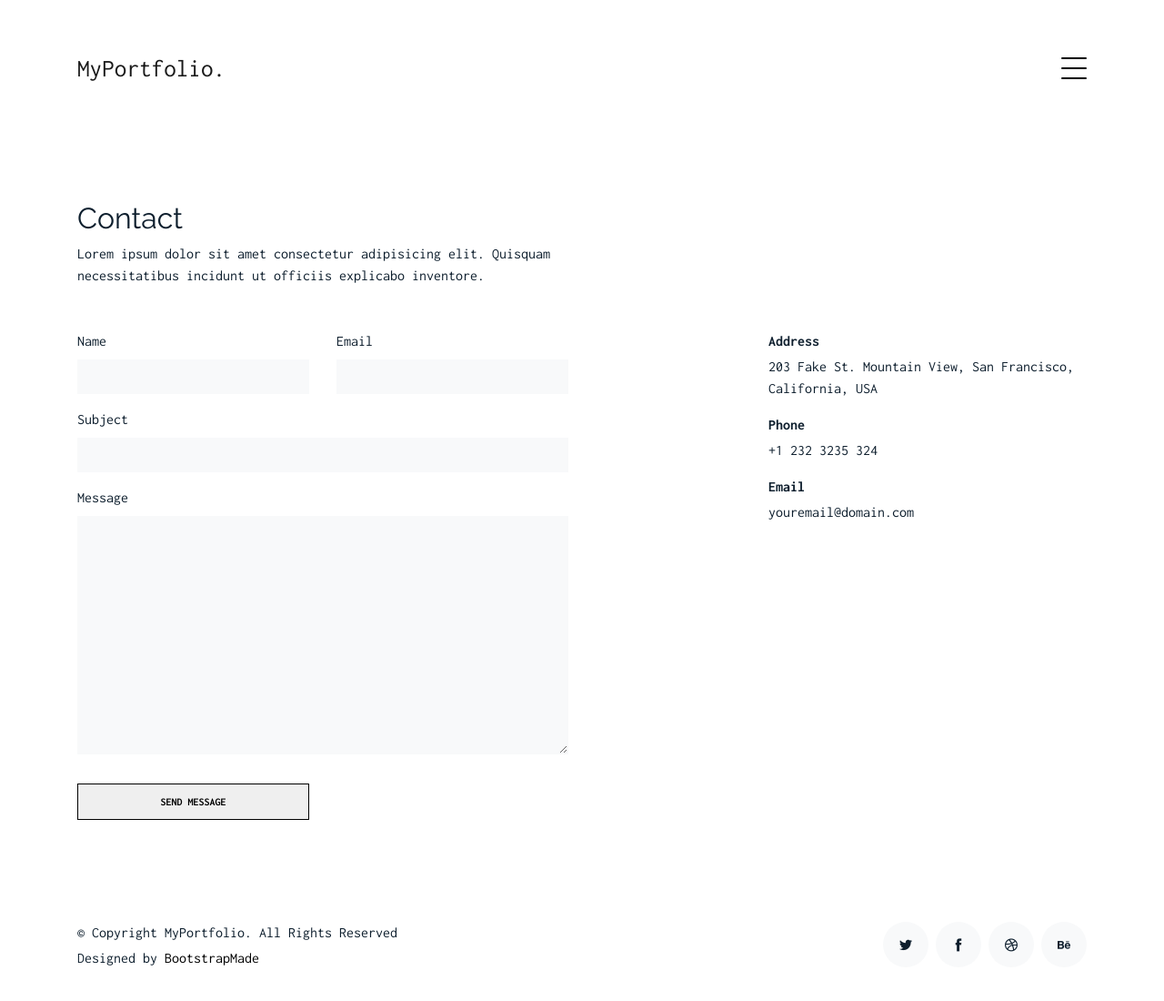
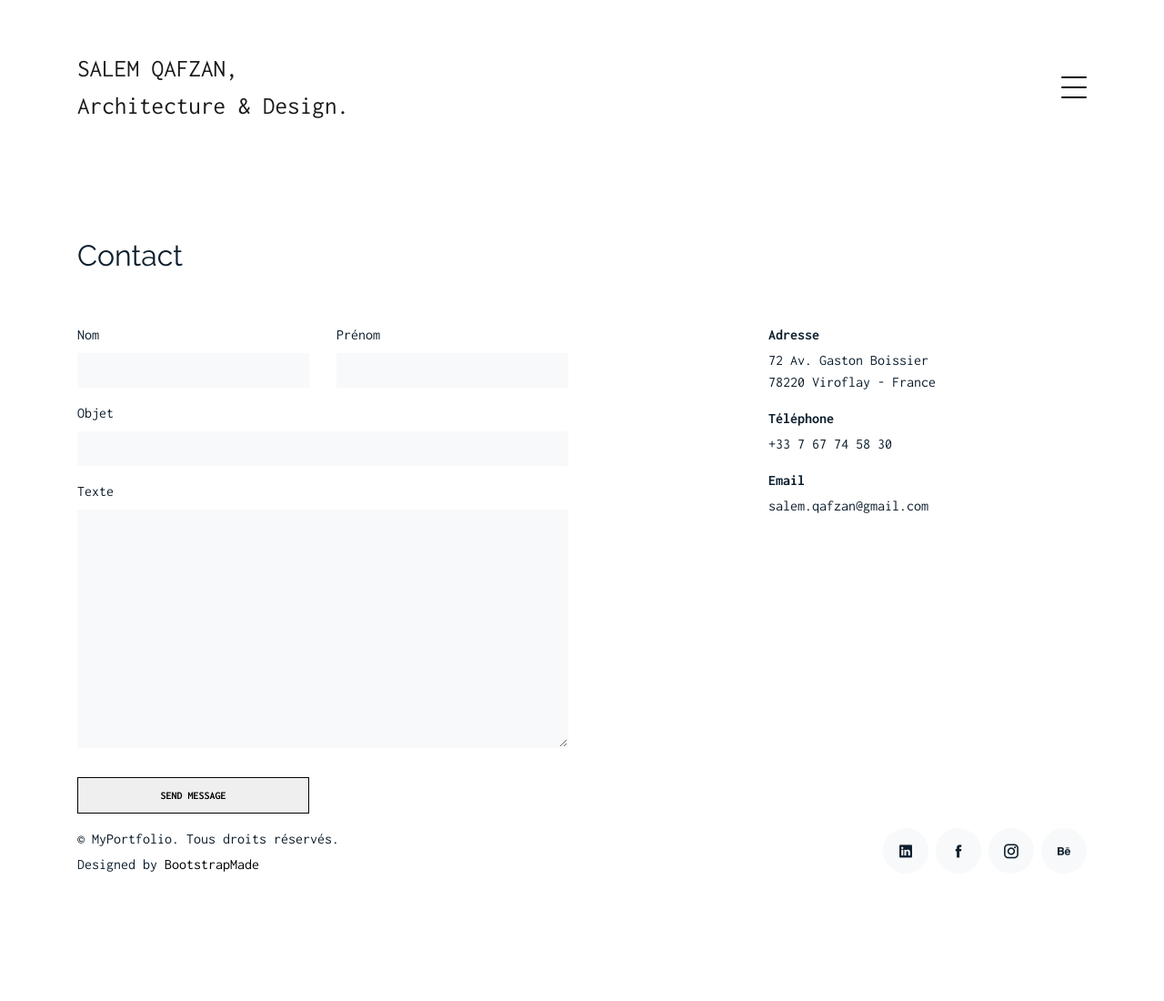
Before and after one commit to Qafzan/Qafzan.github.io, a plain HTML site: page contact.html in a window 1280 px wide. Shown: the whole page at 91% size. After the commit the page ends 1031 px from the top, so only its background shows below. Drawn offline with Linux system fonts and the light colour scheme.

Commit message:
'update'

```diff
--- a/contact.html
+++ b/contact.html
@@ -45,8 +45,8 @@
           <ul class="custom-menu">
             <li><a href="index.html">Home</a></li>
             <li><a href="about.html">A propos</a></li>
-            <li><a href="services.html">Services</a></li>
-            <li><a href="works.html">Projets</a></li>
+            <!--<li><a href="services.html">Services</a></li> -->
+            <!--<li><a href="works.html">Projets</a></li>     -->
             <li class="active"><a href="contact.html">Contact</a></li>
           </ul>
         </div>
@@ -81,7 +81,7 @@
 
   <nav class="navbar navbar-light custom-navbar">
     <div class="container">
-      <a class="navbar-brand" href="index.html">MyPortfolio.</a>
+      <a class="navbar-brand" href="index.html">SALEM QAFZAN,<br>Architecture & Design.</a>
 
       <a href="#" class="burger" data-toggle="collapse" data-target="#main-navbar">
         <span></span>
@@ -98,9 +98,9 @@
         <div class="row mb-5 align-items-end">
           <div class="col-md-6" data-aos="fade-up">
             <h2>Contact</h2>
-            <p class="mb-0">Lorem ipsum dolor sit amet consectetur adipisicing elit. Quisquam necessitatibus incidunt ut
+            <!--<p class="mb-0">Lorem ipsum dolor sit amet consectetur adipisicing elit. Quisquam necessitatibus incidunt ut
               officiis explicabo inventore.
-            </p>
+            </p> -->
           </div>
 
         </div>
@@ -112,31 +112,31 @@
 
               <div class="row">
                 <div class="col-md-6 form-group">
-                  <label for="name">Name</label>
+                  <label for="name">Nom</label>
                   <input type="text" name="name" class="form-control" id="name" data-rule="minlen:4" data-msg="Please enter at least 4 chars" />
                   <div class="validate"></div>
                 </div>
                 <div class="col-md-6 form-group">
-                  <label for="name">Email</label>
+                  <label for="name">Prénom</label>
                   <input type="email" class="form-control" name="email" id="email" data-rule="email" data-msg="Please enter a valid email" />
                   <div class="validate"></div>
                 </div>
                 <div class="col-md-12 form-group">
-                  <label for="name">Subject</label>
+                  <label for="name">Objet</label>
                   <input type="text" class="form-control" name="subject" id="subject" data-rule="minlen:4" data-msg="Please enter at least 8 chars of subject" />
                   <div class="validate"></div>
                 </div>
                 <div class="col-md-12 form-group">
-                  <label for="name">Message</label>
+                  <label for="name">Texte</label>
                   <textarea class="form-control" name="message" cols="30" rows="10" data-rule="required" data-msg="Please write something for us"></textarea>
                   <div class="validate"></div>
                 </div>
 
 
                 <div class="col-md-12 mb-3">
-                    <div class="loading">Loading</div>
+                    <div class="loading">Chargement</div>
                   <div class="error-message"></div>
-                  <div class="sent-message">Your message has been sent. Thank you!</div>
+                  <div class="sent-message">Votre message a été envoyé. Merci !</div>
                 </div>
 
                 <div class="col-md-6 form-group">
@@ -151,16 +151,17 @@
           <div class="col-md-4 ml-auto order-2" data-aos="fade-up">
             <ul class="list-unstyled">
               <li class="mb-3">
-                <strong class="d-block mb-1">Address</strong>
-                <span>203 Fake St. Mountain View, San Francisco, California, USA</span>
+                <strong class="d-block mb-1">Adresse</strong>
+                <span> 72 Av. Gaston Boissier
+                  <br>78220 Viroflay - France</span>
               </li>
               <li class="mb-3">
-                <strong class="d-block mb-1">Phone</strong>
-                <span>+1 232 3235 324</span>
+                <strong class="d-block mb-1">Téléphone</strong>
+                <span>+33 7 67 74 58 30</span>
               </li>
               <li class="mb-3">
                 <strong class="d-block mb-1">Email</strong>
-                <span>youremail@domain.com</span>
+                <span>salem.qafzan@gmail.com</span>
               </li>
             </ul>
           </div>
@@ -172,11 +173,11 @@
     </div>
   </main>
 
-  <footer class="footer mt-5 pt-5" role="contentinfo">
+  <footer class="footer" role="contentinfo">
     <div class="container">
       <div class="row">
         <div class="col-sm-6">
-          <p class="mb-1">&copy; Copyright MyPortfolio. All Rights Reserved</p>
+          <p class="mb-1">&copy; MyPortfolio. Tous droits réservés.</p>
           <div class="credits">
             <!--
               All the links in the footer should remain intact.
@@ -188,11 +189,12 @@
           </div>
         </div>
         <div class="col-sm-6 social text-md-right">
-          <a href="#"><span class="icofont-twitter"></span></a>
-          <a href="#"><span class="icofont-facebook"></span></a>
-          <a href="#"><span class="icofont-dribbble"></span></a>
-          <a href="#"><span class="icofont-behance"></span></a>
+          <a href="https://www.linkedin.com/in/salem-qafzan-sq/"><span class="icofont-linkedin"></span></a>
+          <a href="https://www.facebook.com"><span class="icofont-facebook"></span></a>
+          <a href="https://www.dribbble.com"><span class="icofont-instagram"></span></a>
+          <a href="https://www.behance.net"><span class="icofont-behance"></span></a>
         </div>
+
       </div>
     </div>
   </footer>
```
Also changed, not shown: about.html (+3 -2 lines), index.html (+2 -2 lines).
